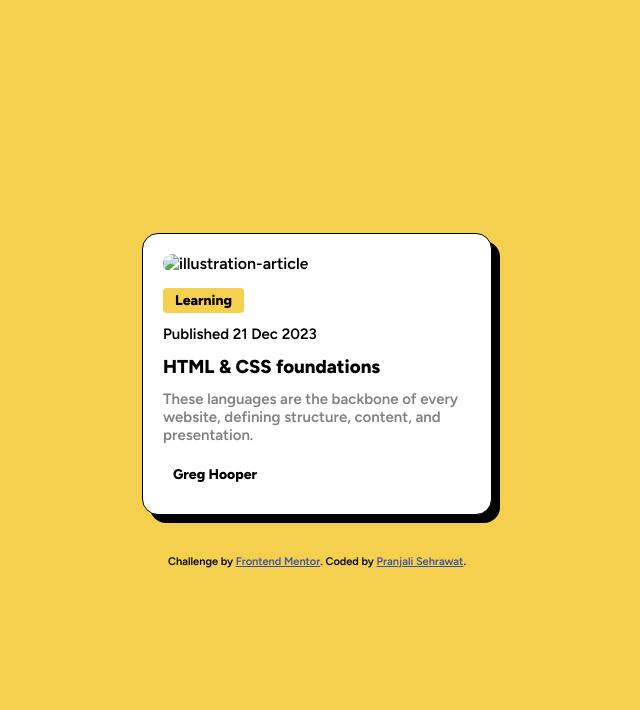
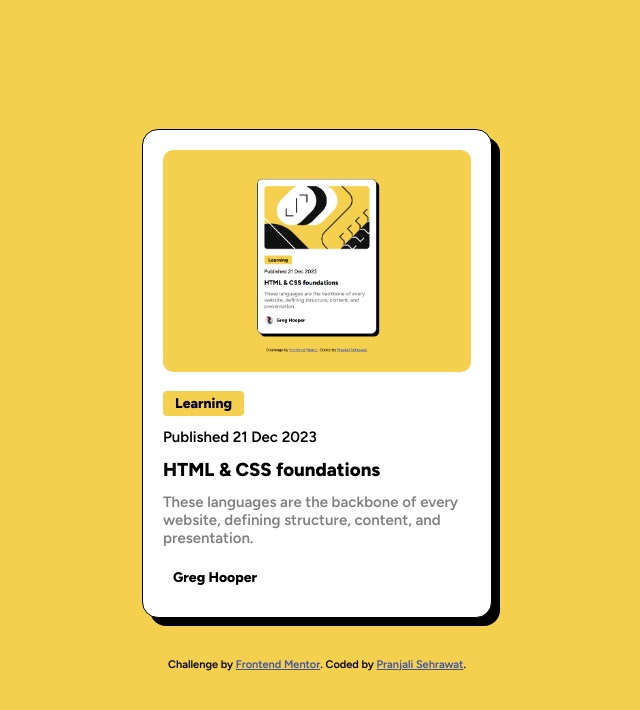
Before and after one commit to PranjaliSehrawat/Blog-Preview-Card, a plain HTML site: page index.html in a window 1280 px wide. Shown: the whole page, without its empty margins (323-963 px from the left). Drawn offline with Linux system fonts and the light colour scheme.

Commit message:
Update index.html

```diff
--- a/index.html
+++ b/index.html
@@ -31,7 +31,7 @@
     <div class="container">
       <div class="imgbox">
         <img
-          src="file:///C:/Users/pranj/AppData/Local/Temp/784040bc-8221-43a6-8126-b2c9b924717c_blog-preview-card-main%20(1).zip.17c/blog-preview-card-main/assets/images/illustration-article.svg"
+          src="./screenshot.png"
           alt="illustration-article"
         />
       </div>
```
